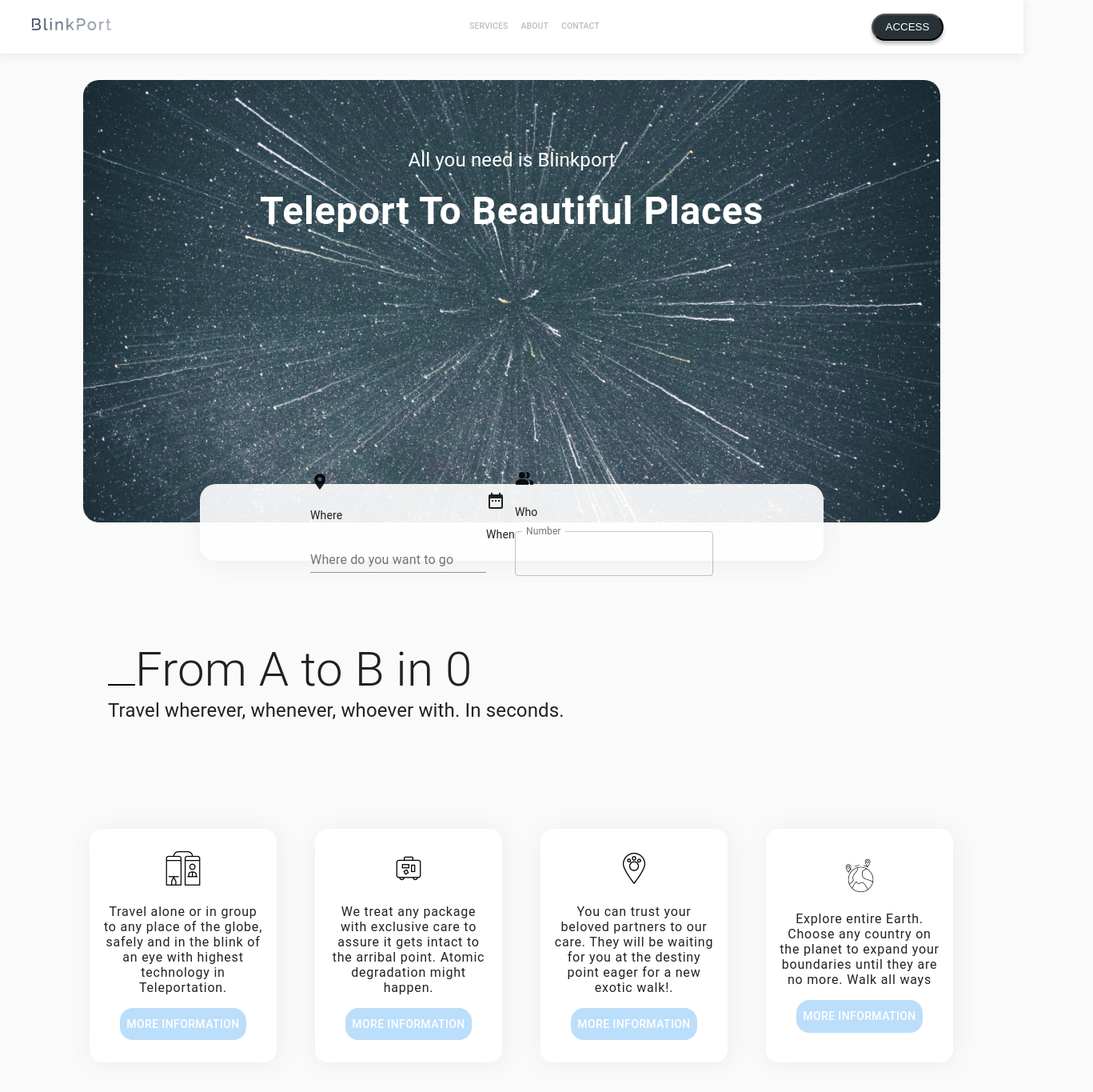
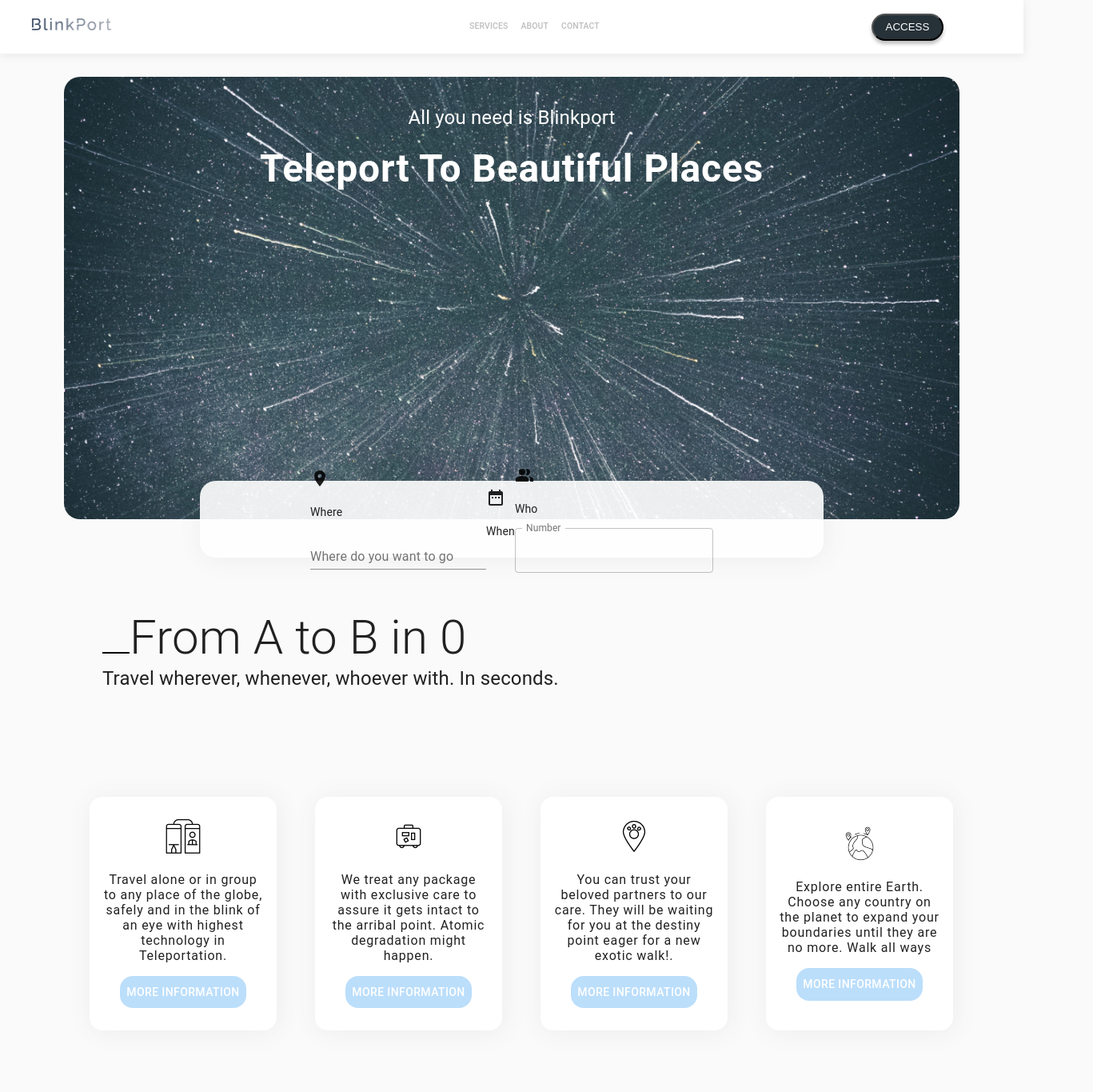
Before and after one commit to VekaTobias10/blinkport_app, a React (Create React App) app in the folder tercera-practica-vpv/: page / in a window 1280 px wide. Shown: the top 1365 px of the page at 80% size, 1367 px wide, since content can reach past the window. Built offline with nearby package versions, Linux system fonts and the light colour scheme; the HTML template or start-up script is replaced by a standard one.

Commit message:
algunos cambios en el header de paloma

```diff
--- a/tercera-practica-vpv/src/components/landing-components/home-visual-section/styles.css
+++ b/tercera-practica-vpv/src/components/landing-components/home-visual-section/styles.css
@@ -4,12 +4,12 @@
   background-size: cover;
   min-height: 553px;
   border-radius: 20px;
-  margin-right: 104px;
-  margin-left: 104px;
-  margin-top: 100px;
-  padding-top: 81px;
+  margin-right: 5rem;
+  margin-left: 5rem;
+  margin-top: 6rem;
+  padding-top: 2rem;
   position: relative;
-  margin-bottom: 148px;
+  margin-bottom: 7rem;
 }
 /* .row {
   margin: 101px auto 104px;
--- a/tercera-practica-vpv/src/components/titles/styles.css
+++ b/tercera-practica-vpv/src/components/titles/styles.css
@@ -14,14 +14,9 @@
 .title-container {
   display: flex;
   flex-direction: column;
-  align-items: left;
-  padding: 0px;
-  margin-left: 135px;
-  margin-right: 88px;
-  min-width: 1232px;
   height: 220px;
-  left: 104px;
-  top: 900px;
+  width: 80%;
+  margin: auto;
 }
 
 .title-font {
```
Also changed, not shown: 1 other file (tests, documents, lock files or other folders).
